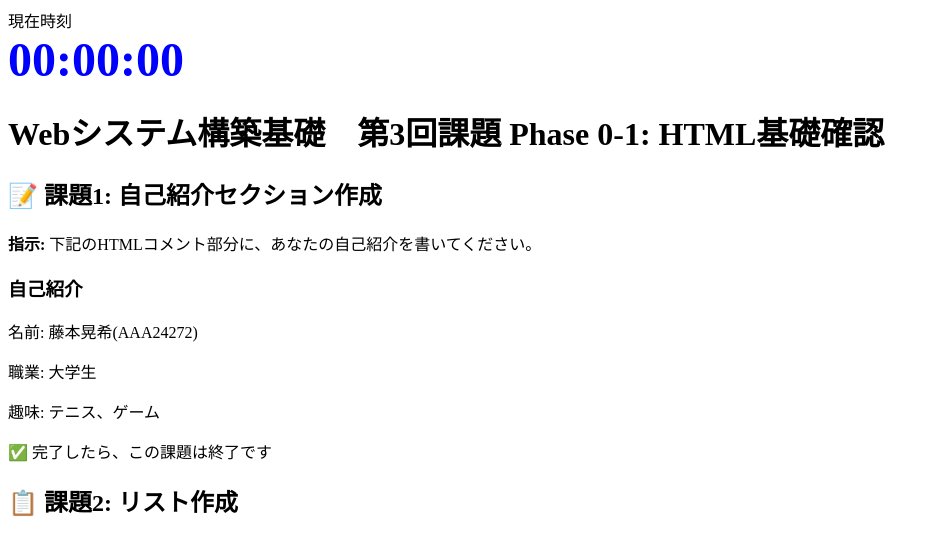
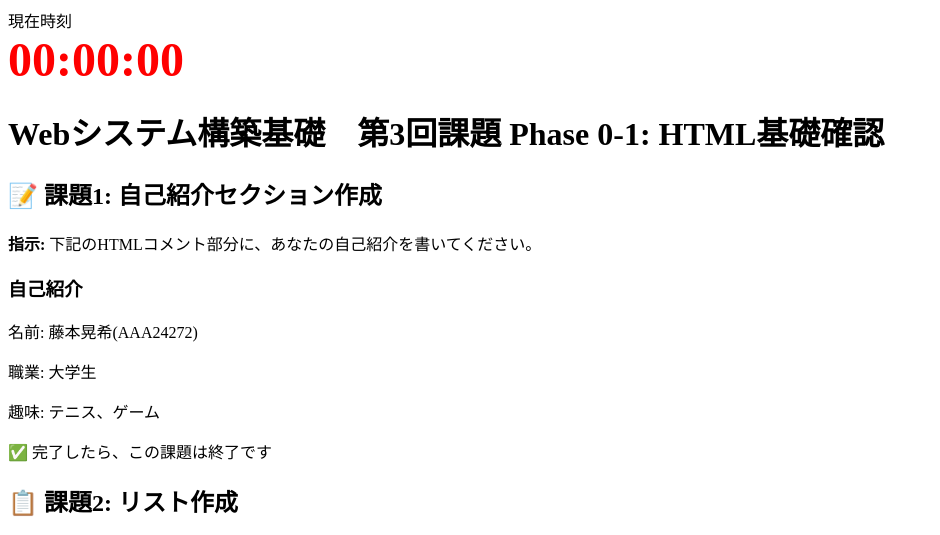
Before and after one commit to omu-AAA24272/omu-AAA24272.github.io, a plain HTML site: page index.html in a window 1280 px wide. Shown: the top 535 px of the page, without its empty margins (0-940 px from the left). Drawn offline with Linux system fonts and the light colour scheme.

Commit message:
Change clock color from blue to red

```diff
--- a/index.html
+++ b/index.html
@@ -22,7 +22,7 @@
 </head>
 <body>
     <h0>現在時刻</h0>
-    <div id="clock" style="font-size: 48px; font-weight: bold; color:blue;">
+    <div id="clock" style="font-size: 48px; font-weight: bold; color:red;">
         00:00:00
     </div>
     <h1>Webシステム構築基礎　第3回課題 Phase 0-1: HTML基礎確認</h1>
```
